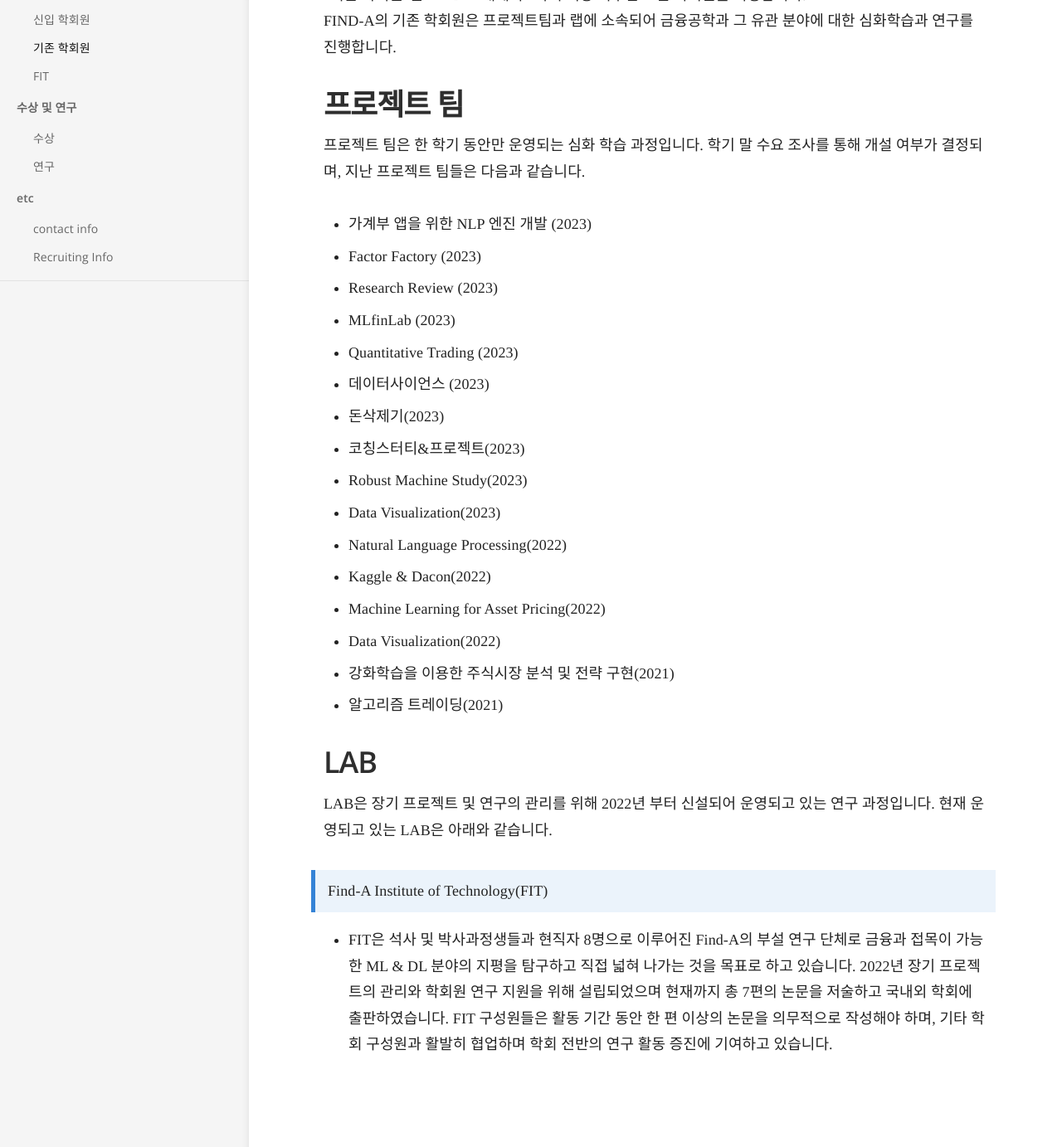
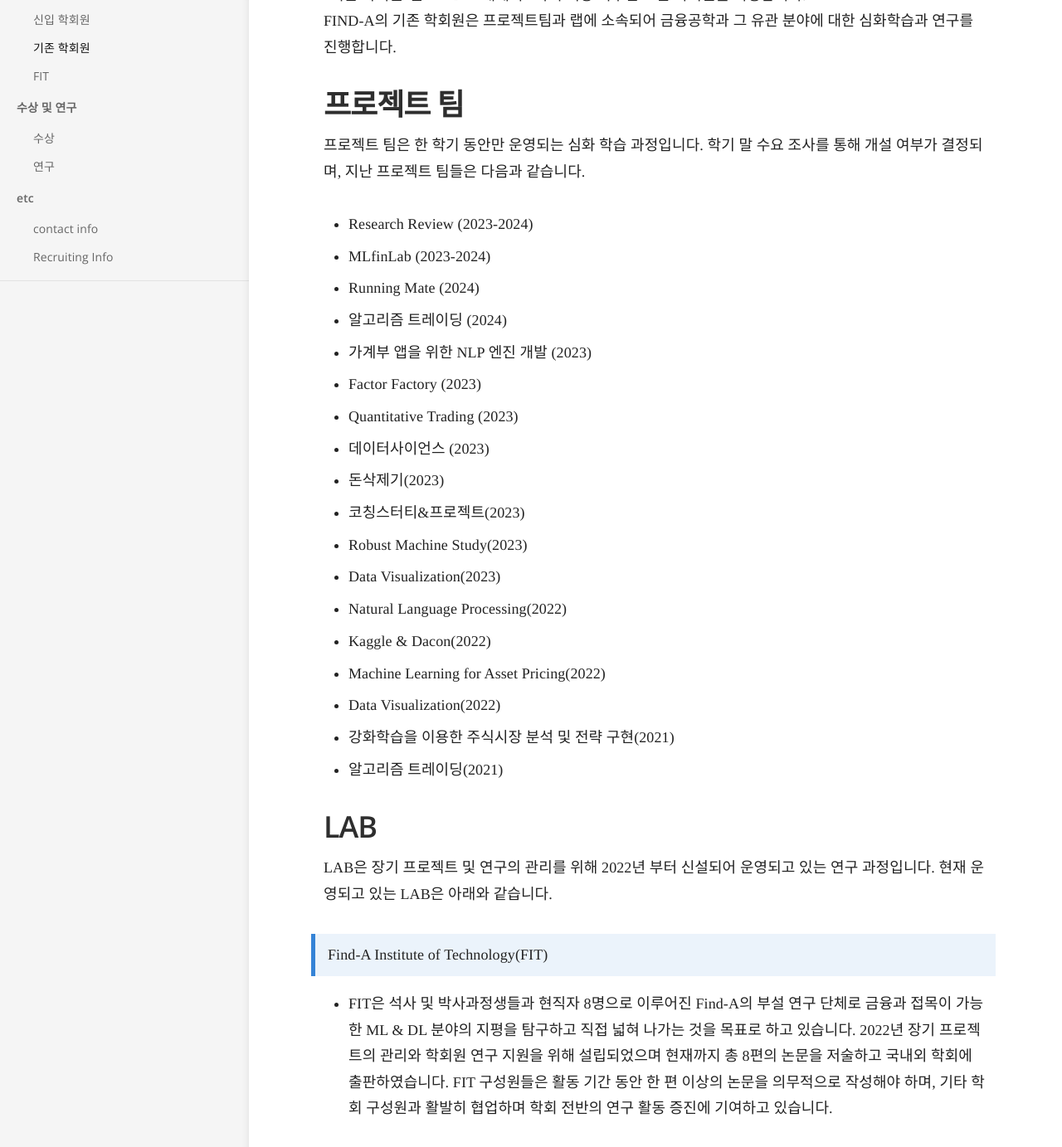
Before and after one commit to Find-A-AI/find-a-ai.github.io, a Jekyll site: the page built from _docs/1.활동 소개/기존 학회원.md, in a window 1280 px wide and 1400 px high, scrolled down 213 px. Shown: the top 1383 px of the window at 83% size. Built offline with Jekyll 4.4.1, drawn with Linux system fonts in a browser that asks for light colours; some web fonts are replaced.

Commit message:
Update 기존 학회원.md

```diff
--- a/_docs/1.활동 소개/기존 학회원.md
+++ b/_docs/1.활동 소개/기존 학회원.md
@@ -8,10 +8,12 @@ FIND-A의 기존 학회원은 프로젝트팀과 랩에 소속되어 금융공
 
 ## 프로젝트 팀
 프로젝트 팀은 한 학기 동안만 운영되는 심화 학습 과정입니다. 학기 말 수요 조사를 통해 개설 여부가 결정되며, 지난 프로젝트 팀들은 다음과 같습니다.
+  - Research Review (2023-2024)
+  - MLfinLab (2023-2024)
+  - Running Mate (2024)
+  - 알고리즘 트레이딩 (2024)
   - 가계부 앱을 위한 NLP 엔진 개발 (2023)
   - Factor Factory (2023)
-  - Research Review (2023)
-  - MLfinLab (2023)
   - Quantitative Trading (2023)
   - 데이터사이언스 (2023)
   - 돈삭제기(2023)
@@ -29,4 +31,4 @@ FIND-A의 기존 학회원은 프로젝트팀과 랩에 소속되어 금융공
 LAB은 장기 프로젝트 및 연구의 관리를 위해 2022년 부터 신설되어 운영되고 있는 연구 과정입니다. 현재 운영되고 있는 LAB은 아래와 같습니다.
 > Find-A Institute of Technology(FIT)
 
-  - FIT은 석사 및 박사과정생들과 현직자 8명으로 이루어진 Find-A의 부설 연구 단체로 금융과 접목이 가능한 ML & DL 분야의 지평을 탐구하고 직접 넓혀 나가는 것을 목표로 하고 있습니다. 2022년 장기 프로젝트의 관리와 학회원 연구 지원을 위해 설립되었으며 현재까지 총 7편의 논문을 저술하고 국내외 학회에 출판하였습니다. FIT 구성원들은 활동 기간 동안 한 편 이상의 논문을 의무적으로 작성해야 하며, 기타 학회 구성원과 활발히 협업하며 학회 전반의 연구 활동 증진에 기여하고 있습니다.
+  - FIT은 석사 및 박사과정생들과 현직자 8명으로 이루어진 Find-A의 부설 연구 단체로 금융과 접목이 가능한 ML & DL 분야의 지평을 탐구하고 직접 넓혀 나가는 것을 목표로 하고 있습니다. 2022년 장기 프로젝트의 관리와 학회원 연구 지원을 위해 설립되었으며 현재까지 총 8편의 논문을 저술하고 국내외 학회에 출판하였습니다. FIT 구성원들은 활동 기간 동안 한 편 이상의 논문을 의무적으로 작성해야 하며, 기타 학회 구성원과 활발히 협업하며 학회 전반의 연구 활동 증진에 기여하고 있습니다.
```
